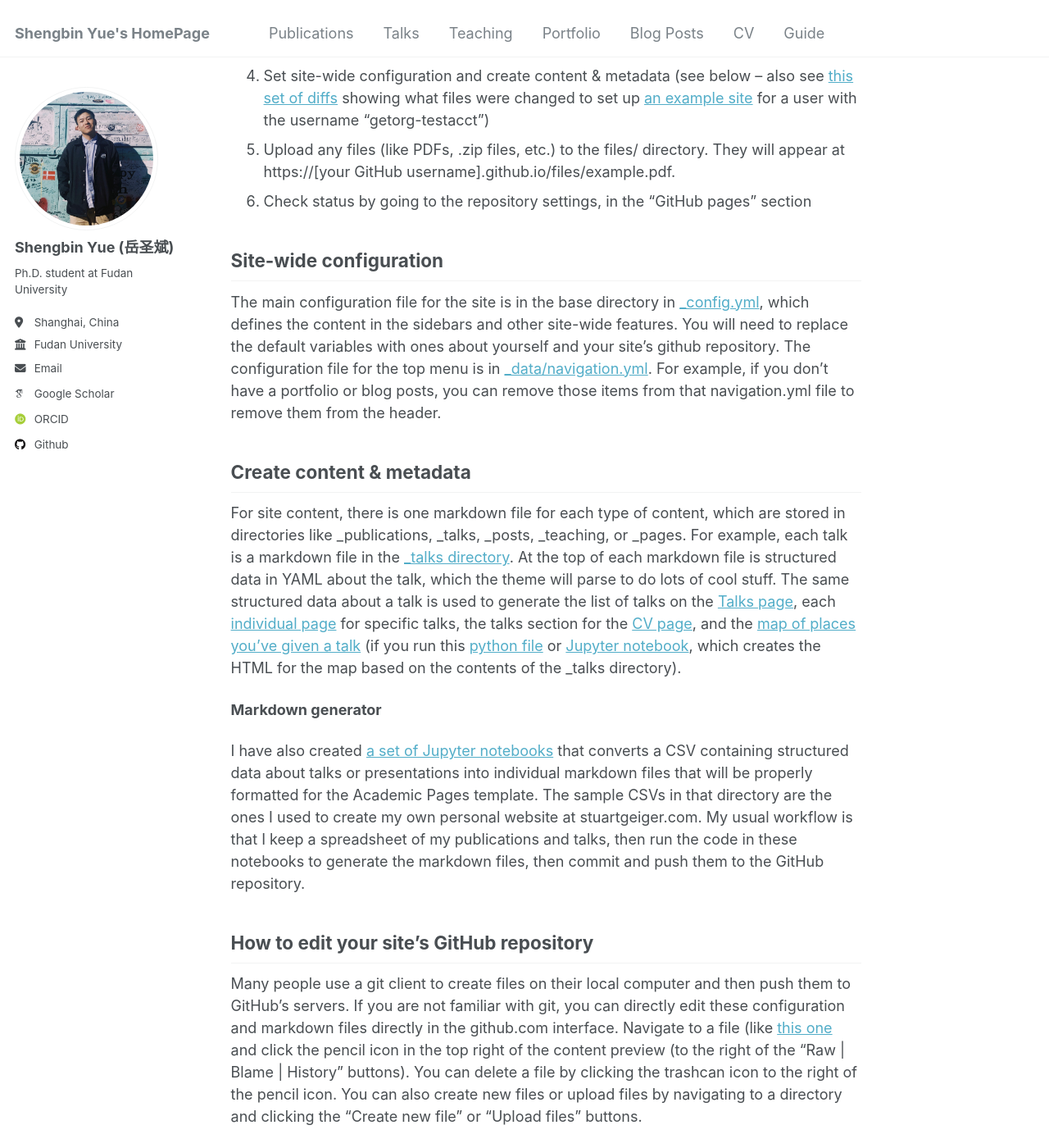
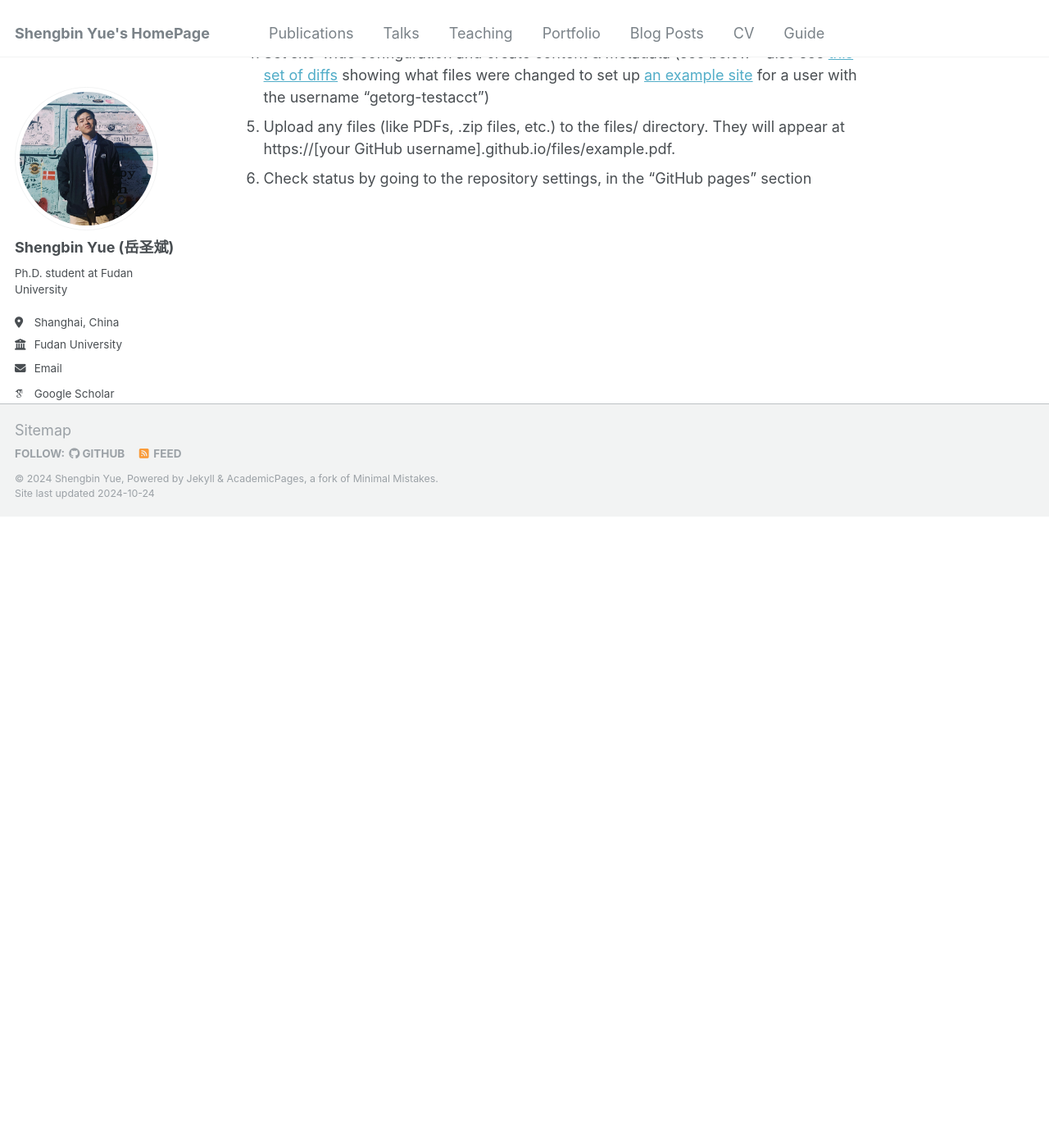
Before and after one commit to yueshengbin/yueshengbin.github.io, a Jekyll site: the page built from _pages/about.md, in a window 1280 px wide and 1400 px high, scrolled down 1158 px. Shown: the whole window at 82% size. Built offline with Jekyll 4.4.1, drawn with Linux system fonts in a browser that asks for light colours; some web fonts are replaced; after the commit the page ends 1788 px from its top, so only the background shows below that; some of the changed text lies outside the part shown.

Commit message:
Update about.md

```diff
--- a/_pages/about.md
+++ b/_pages/about.md
@@ -1,6 +1,6 @@
 ---
 permalink: /
-title: "Academic Pages is a ready-to-fork GitHub Pages template for academic personal websites"
+title: "About me"
 author_profile: true
 redirect_from:
   - /about/
@@ -9,13 +9,13 @@
 
 This is the front page of a website that is powered by the [Academic Pages template](https://github.com/academicpages/academicpages.github.io) and hosted on GitHub pages. [GitHub pages](https://pages.github.com) is a free service in which websites are built and hosted from code and data stored in a GitHub repository, automatically updating when a new commit is made to the respository. This template was forked from the [Minimal Mistakes Jekyll Theme](https://mmistakes.github.io/minimal-mistakes/) created by Michael Rose, and then extended to support the kinds of content that academics have: publications, talks, teaching, a portfolio, blog posts, and a dynamically-generated CV. You can fork [this repository](https://github.com/academicpages/academicpages.github.io) right now, modify the configuration and markdown files, add your own PDFs and other content, and have your own site for free, with no ads! An older version of this template powers my own personal website at [stuartgeiger.com](http://stuartgeiger.com), which uses [this Github repository](https://github.com/staeiou/staeiou.github.io).
 
-A data-driven personal website
+Recent News
 ======
 Like many other Jekyll-based GitHub Pages templates, Academic Pages makes you separate the website's content from its form. The content & metadata of your website are in structured markdown files, while various other files constitute the theme, specifying how to transform that content & metadata into HTML pages. You keep these various markdown (.md), YAML (.yml), HTML, and CSS files in a public GitHub repository. Each time you commit and push an update to the repository, the [GitHub pages](https://pages.github.com/) service creates static HTML pages based on these files, which are hosted on GitHub's servers free of charge.
 
 Many of the features of dynamic content management systems (like Wordpress) can be achieved in this fashion, using a fraction of the computational resources and with far less vulnerability to hacking and DDoSing. You can also modify the theme to your heart's content without touching the content of your site. If you get to a point where you've broken something in Jekyll/HTML/CSS beyond repair, your markdown files describing your talks, publications, etc. are safe. You can rollback the changes or even delete the repository and start over -- just be sure to save the markdown files! Finally, you can also write scripts that process the structured data on the site, such as [this one](https://github.com/academicpages/academicpages.github.io/blob/master/talkmap.ipynb) that analyzes metadata in pages about talks to display [a map of every location you've given a talk](https://academicpages.github.io/talkmap.html).
 
-Getting started
+Publications
 ======
 1. Register a GitHub account if you don't have one and confirm your e-mail (required!)
 1. Fork [this repository](https://github.com/academicpages/academicpages.github.io) by clicking the "fork" button in the top right.
@@ -23,27 +23,3 @@
 1. Set site-wide configuration and create content & metadata (see below -- also see [this set of diffs](http://archive.is/3TPas) showing what files were changed to set up [an example site](https://getorg-testacct.github.io) for a user with the username "getorg-testacct")
 1. Upload any files (like PDFs, .zip files, etc.) to the files/ directory. They will appear at https://[your GitHub username].github.io/files/example.pdf.
 1. Check status by going to the repository settings, in the "GitHub pages" section
-
-Site-wide configuration
-------
-The main configuration file for the site is in the base directory in [_config.yml](https://github.com/academicpages/academicpages.github.io/blob/master/_config.yml), which defines the content in the sidebars and other site-wide features. You will need to replace the default variables with ones about yourself and your site's github repository. The configuration file for the top menu is in [_data/navigation.yml](https://github.com/academicpages/academicpages.github.io/blob/master/_data/navigation.yml). For example, if you don't have a portfolio or blog posts, you can remove those items from that navigation.yml file to remove them from the header.
-
-Create content & metadata
-------
-For site content, there is one markdown file for each type of content, which are stored in directories like _publications, _talks, _posts, _teaching, or _pages. For example, each talk is a markdown file in the [_talks directory](https://github.com/academicpages/academicpages.github.io/tree/master/_talks). At the top of each markdown file is structured data in YAML about the talk, which the theme will parse to do lots of cool stuff. The same structured data about a talk is used to generate the list of talks on the [Talks page](https://academicpages.github.io/talks), each [individual page](https://academicpages.github.io/talks/2012-03-01-talk-1) for specific talks, the talks section for the [CV page](https://academicpages.github.io/cv), and the [map of places you've given a talk](https://academicpages.github.io/talkmap.html) (if you run this [python file](https://github.com/academicpages/academicpages.github.io/blob/master/talkmap.py) or [Jupyter notebook](https://github.com/academicpages/academicpages.github.io/blob/master/talkmap.ipynb), which creates the HTML for the map based on the contents of the _talks directory).
-
-**Markdown generator**
-
-I have also created [a set of Jupyter notebooks](https://github.com/academicpages/academicpages.github.io/tree/master/markdown_generator
-) that converts a CSV containing structured data about talks or presentations into individual markdown files that will be properly formatted for the Academic Pages template. The sample CSVs in that directory are the ones I used to create my own personal website at stuartgeiger.com. My usual workflow is that I keep a spreadsheet of my publications and talks, then run the code in these notebooks to generate the markdown files, then commit and push them to the GitHub repository.
-
-How to edit your site's GitHub repository
-------
-Many people use a git client to create files on their local computer and then push them to GitHub's servers. If you are not familiar with git, you can directly edit these configuration and markdown files directly in the github.com interface. Navigate to a file (like [this one](https://github.com/academicpages/academicpages.github.io/blob/master/_talks/2012-03-01-talk-1.md) and click the pencil icon in the top right of the content preview (to the right of the "Raw | Blame | History" buttons). You can delete a file by clicking the trashcan icon to the right of the pencil icon. You can also create new files or upload files by navigating to a directory and clicking the "Create new file" or "Upload files" buttons.
-
-Example: editing a markdown file for a talk
-![Editing a markdown file for a talk](/images/editing-talk.png)
-
-For more info
-------
-More info about configuring Academic Pages can be found in [the guide](https://academicpages.github.io/markdown/). The [guides for the Minimal Mistakes theme](https://mmistakes.github.io/minimal-mistakes/docs/configuration/) (which this theme was forked from) might also be helpful.
```
